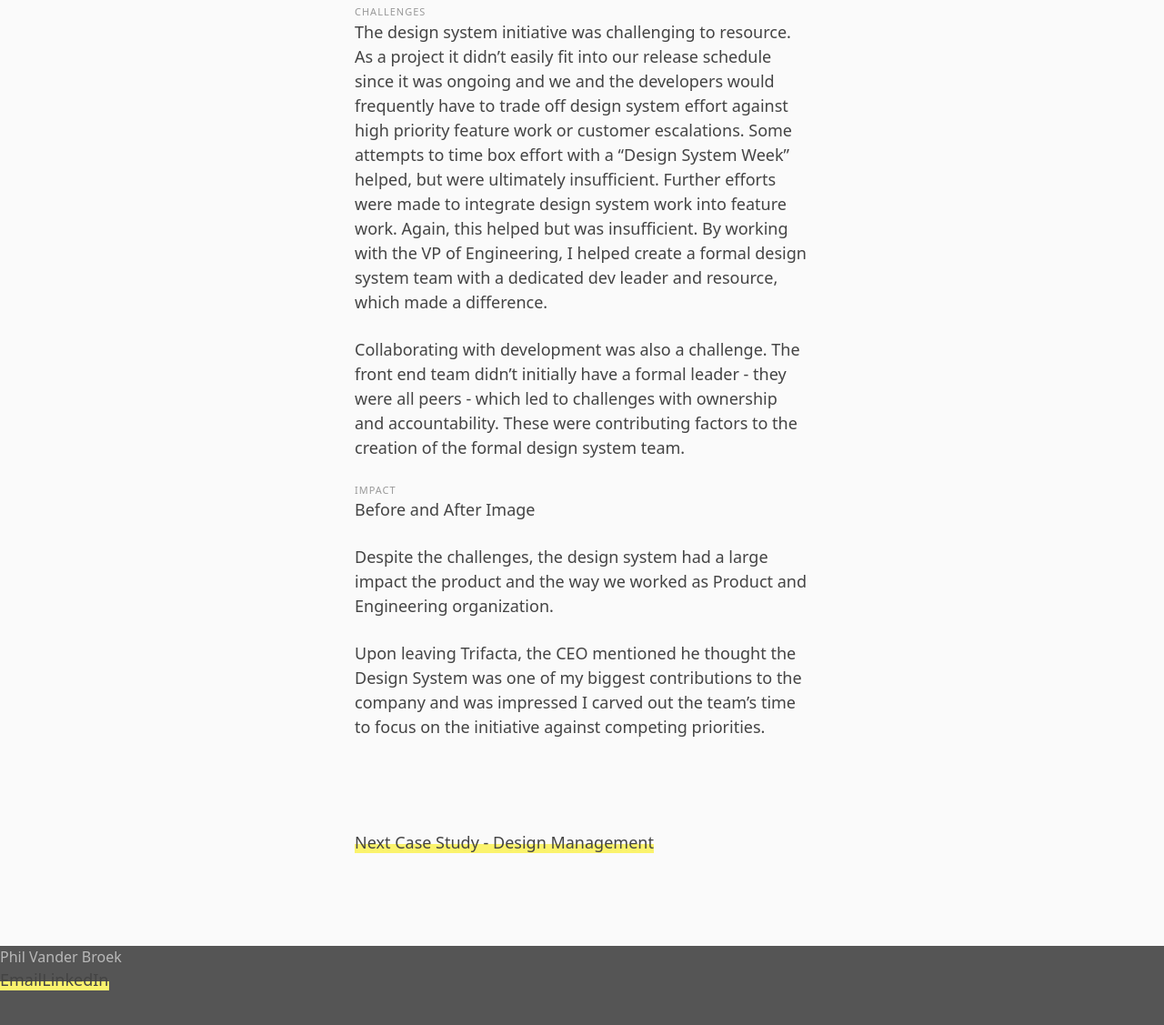
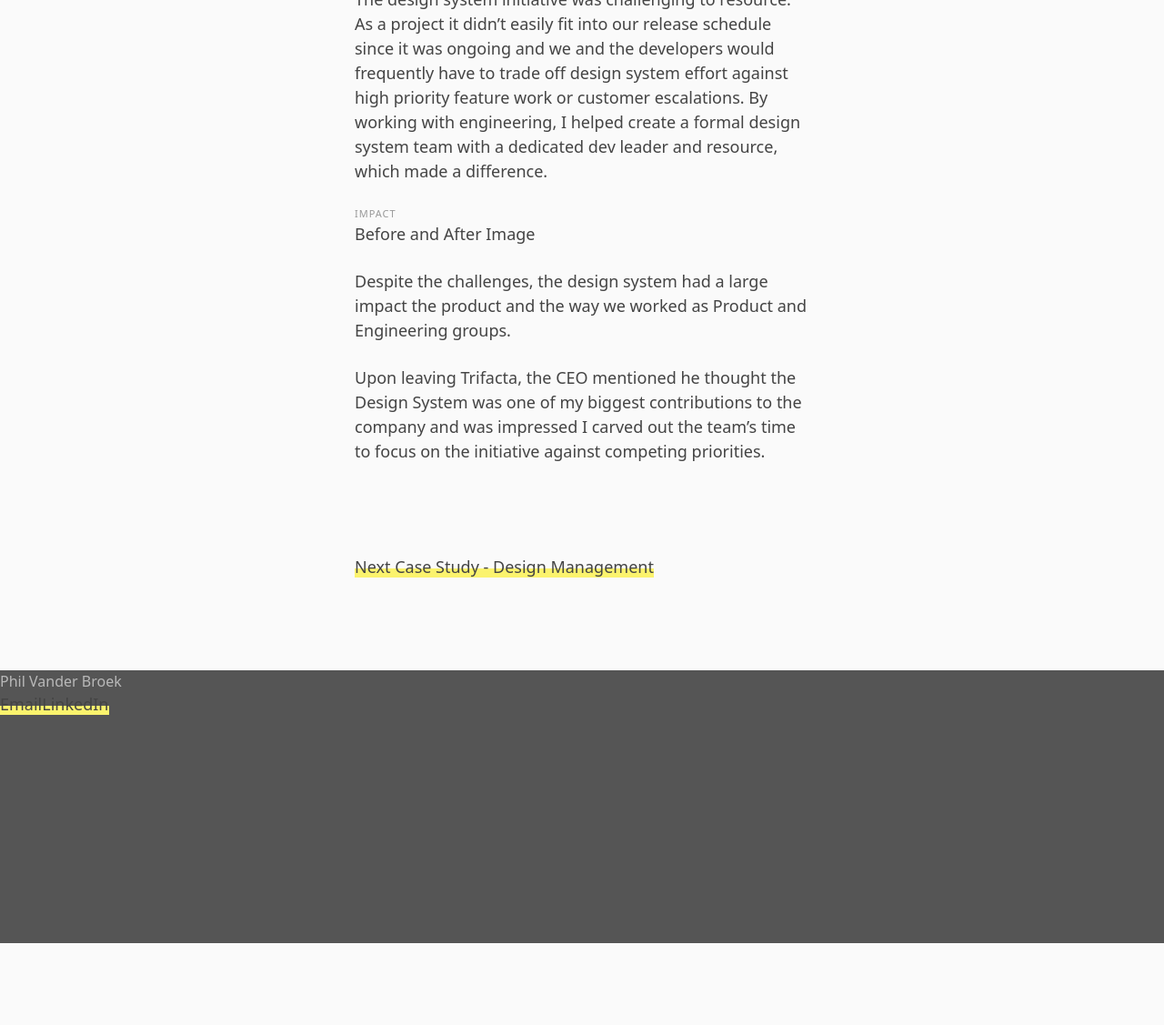
Before and after one commit to philipvanderbroek/philipvanderbroek.github.io, a Jekyll site: the page built from Design System.md, in a window 1280 px wide and 1400 px high, scrolled down 4694 px. Shown: the part 273-1400 px from the top of the window at 91% size. Built offline with Jekyll 4.4.1, drawn with Linux system fonts in a browser that asks for light colours; after the commit the page ends 6024 px from its top, so only the background shows below that; some of the changed text lies outside the part shown.

Commit message:
updates to design system

```diff
--- a/Design System.md
+++ b/Design System.md
@@ -34,16 +34,15 @@ The principal designer implemented a prototyping branch in code to test the desi
 
 In our weekly design team meeting we would discuss progress and assign out particular tasks.  We would also use that time to discuss real instances of the components in features we were working on to understand the considerations in a real context. The principal designer and I had weekly meetings and ad hoc collaboration with the front end developers throughout the process.
 
-
 ### Final Result
 
 The final result was a detailed and documented set of components in sketch and code, and significant updates to product itself.
 
 Image Here
 
-Design tool and workflow
+### Design tool and workflow
 
-The design system was captured in sketch leveraging a shared symbols library.   With the shared symbols library we could be more productive at creating high fidelity mockups.  It also acted as a standardizing force.  If you aren’t using a shared symbol, why not?
+The design system was captured in sketch leveraging a shared symbols library.   With the shared symbols library we could be more productive at creating high fidelity mockups.  It also acted as a standardizing force: if you aren’t using a shared symbol, why not?
 
 We uploaded a shared master sketch file to google drive and would create a new file from that whenever we started a new project.  There are of course some challenges with that workflow, but it was dead simple and just worked for us.
 
@@ -51,15 +50,13 @@ We uploaded a shared master sketch file to google drive and would create a new f
 
 ### Challenges
 
-The design system initiative was challenging to resource.  As a project it didn’t easily fit into our release schedule since it was ongoing and we and the developers would frequently have to trade off design system effort against high priority feature work or customer escalations.  Some attempts to time box effort with a “Design System Week” helped, but were ultimately insufficient.  Further efforts were made to integrate design system work into feature work.  Again, this helped but was insufficient.   By working with the VP of Engineering, I helped create a formal design system team with a dedicated dev leader and resource, which made a difference.
-
-Collaborating with development was also a challenge.  The front end team didn’t initially have a formal leader - they were all peers - which led to challenges with ownership and accountability.  These were contributing factors to the creation of the formal design system team.
+The design system initiative was challenging to resource.  As a project it didn’t easily fit into our release schedule since it was ongoing and we and the developers would frequently have to trade off design system effort against high priority feature work or customer escalations.  By working with engineering, I helped create a formal design system team with a dedicated dev leader and resource, which made a difference.
 
 ### Impact
 
 Before and After Image
 
-Despite the challenges, the design system had a large impact the product and the way we worked as Product and Engineering organization.
+Despite the challenges, the design system had a large impact the product and the way we worked as Product and Engineering groups.
 
 Upon leaving Trifacta, the CEO mentioned he thought the Design System was one of my biggest contributions to the company and was impressed I carved out the team’s time to focus on the initiative against competing priorities.
 
```
